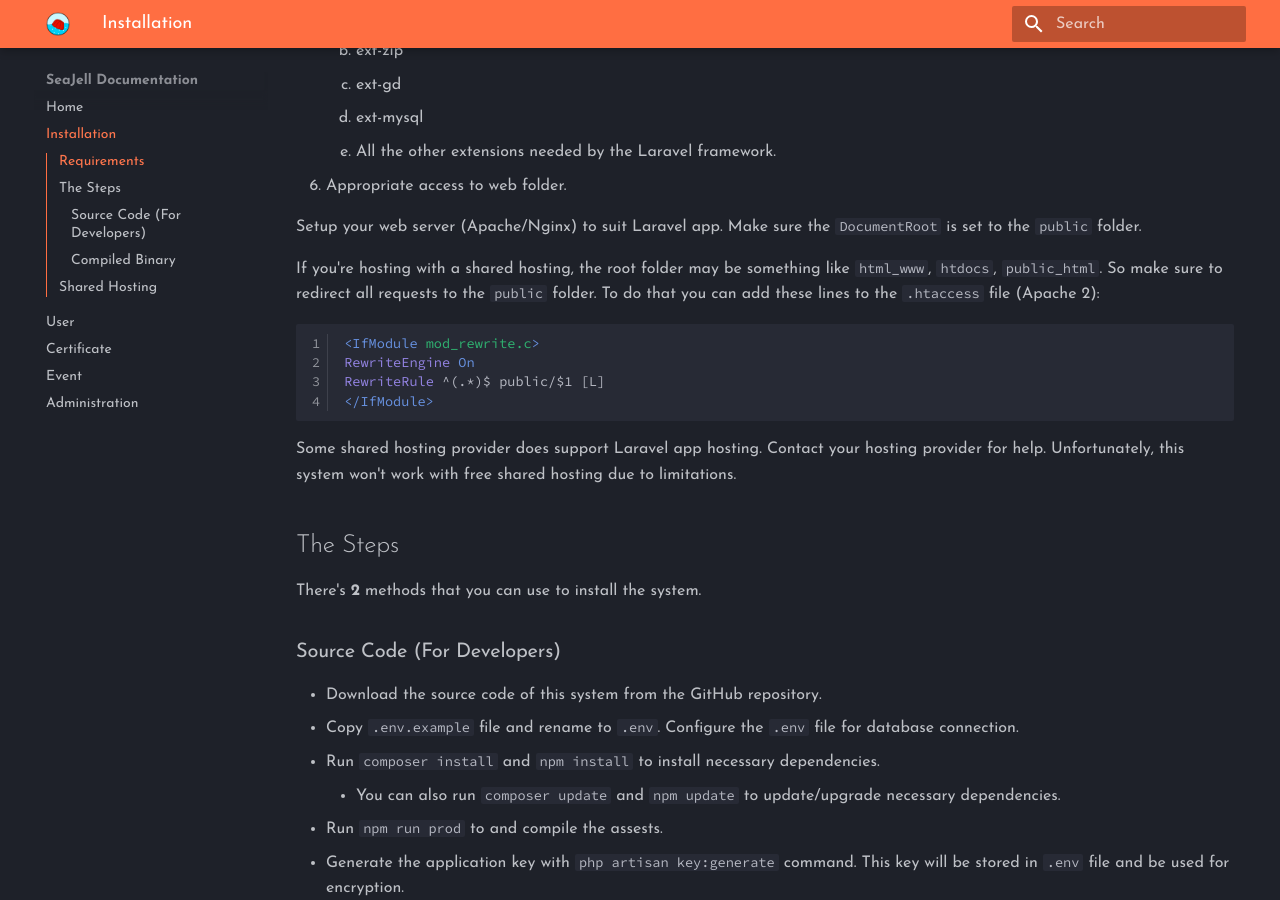
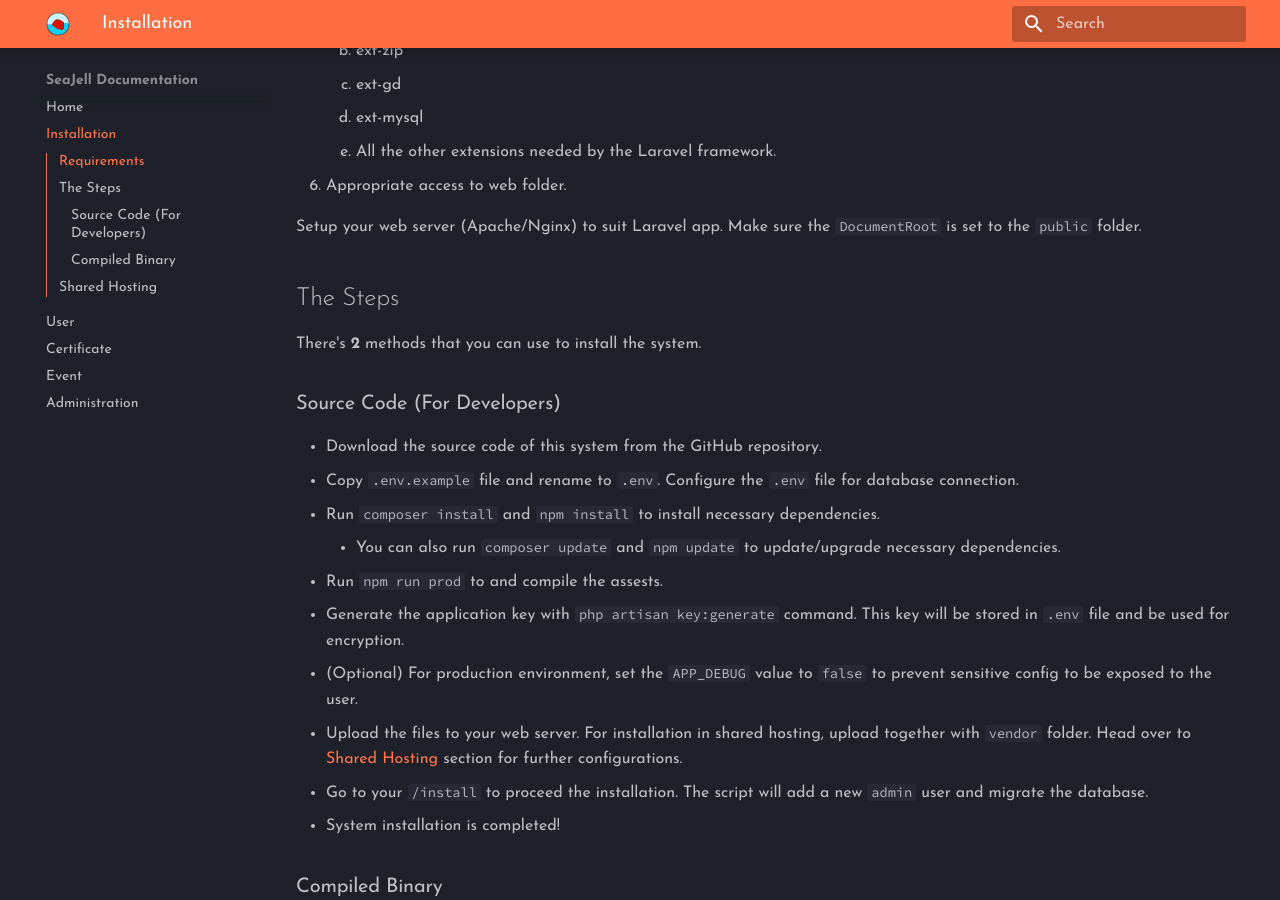
Before and after one commit to seajell/seajell-documentation, an MkDocs documentation site: the page built from docs/installation.md, in a window 1280 px wide and 900 px high, scrolled down 393 px. Built offline with MkDocs 1.6.1 and Material for MkDocs 9.7.7, drawn with Linux system fonts in a browser that asks for light colours; some of the changed text lies outside the part shown.

Commit message:
fix navigation and improve shared hosting section

````diff
--- a/docs/installation.md
+++ b/docs/installation.md
@@ -15,15 +15,6 @@
 
 Setup your web server (Apache/Nginx) to suit Laravel app. Make sure the `DocumentRoot` is set to the `public` folder.
 
-If you're hosting with a shared hosting, the root folder may be something like `html_www`, `htdocs`, `public_html`. So make sure to redirect all requests to the `public` folder. To do that you can add these lines to the `.htaccess` file (Apache 2):
-``` apache
-<IfModule mod_rewrite.c>
-RewriteEngine On
-RewriteRule ^(.*)$ public/$1 [L]
-</IfModule>
-```
-Some shared hosting provider does support Laravel app hosting. Contact your hosting provider for help. Unfortunately, this system won't work with free shared hosting due to limitations.
-
 ## The Steps
 
 There's **2** methods that you can use to install the system.
@@ -36,7 +27,7 @@
 - Run `npm run prod` to and compile the assests.
 - Generate the application key with `php artisan key:generate` command. This key will be stored in `.env` file and be used for encryption.
 - (Optional) For production environment, set the `APP_DEBUG` value to `false` to prevent sensitive config to be exposed to the user.
-- Upload the files to your web server. For installation in shared hosting, upload together with `vendor` folder. Head over to `Shared Hosting` section for further configurations.
+- Upload the files to your web server. For installation in shared hosting, upload together with `vendor` folder. Head over to [Shared Hosting](#shared-hosting) section for further configurations.
 - Go to your `/install` to proceed the installation. The script will add a new `admin` user and migrate the database.
 - System installation is completed!
 
@@ -70,3 +61,12 @@
 Make sure to replace both `<path-to-php>` and `<path-to-project>` based on the php installation path and project path respectively in your shared hosting.
 
 Make sure to upload `vendor` folder as well since there's no way to run composer install command unless your shared hosting does provide SSH access and any other permissions.
+
+The root folder may be something like `html_www`, `htdocs`, `public_html`. So make sure to redirect all requests to the `public` folder. To do that you can add these lines to the `.htaccess` file (Apache 2):
+``` apache
+<IfModule mod_rewrite.c>
+RewriteEngine On
+RewriteRule ^(.*)$ public/$1 [L]
+</IfModule>
+```
+Some shared hosting provider does support Laravel app hosting. Contact your hosting provider for help. Unfortunately, this system won't work with free shared hosting due to limitations.
````
